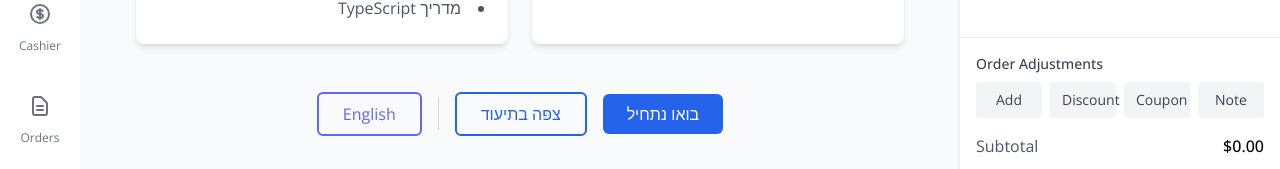
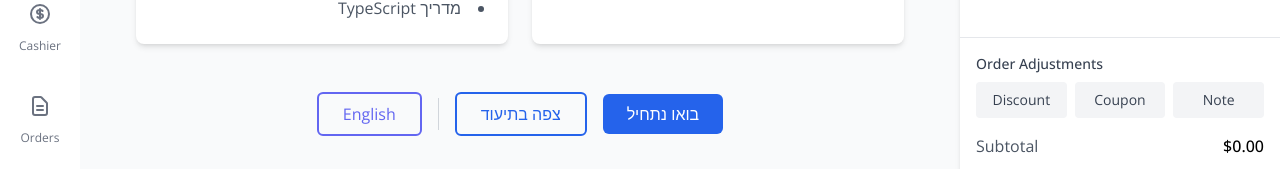
Before and after one commit to HodayaSing/ai-pos, a React (Vite) app in the folder ui/: page /he in a window 1280 px wide. Shown: the part 414-583 px from the top of the page. Built offline with nearby package versions, Linux system fonts and the light colour scheme; what tailwindcss-logical would draw is missing.

Commit message:
Refactor OrderSidebar: remove 'Add' button and adjust layout for Order Adjustments section

```diff
--- a/ui/src/components/OrderSidebar.tsx
+++ b/ui/src/components/OrderSidebar.tsx
@@ -153,15 +153,13 @@ const OrderSidebar: React.FC<OrderSidebarProps> = ({ className = '' }) => {
         {/* Order Adjustments */}
         <div className="mb-4">
           <div className="flex justify-between items-center mb-2">
-            <h3 className="text-sm font-medium text-gray-700">Order Adjustments</h3>
-          </div>
-          <div className="grid grid-cols-4 gap-2 mb-3">
-            <button className="bg-gray-100 hover:bg-gray-200 text-gray-700 py-2 px-3 rounded text-sm transition-colors">
-              Add
-            </button>
-            <button
-              onClick={() => {
-                setTempDiscount(discountAmount.toString());
+           <h3 className="text-sm font-medium text-gray-700">Order Adjustments</h3>
+           </div>
+           {/* Adjusted grid to cols-3 since 'Add' button is removed */}
+           <div className="grid grid-cols-3 gap-2 mb-3">
+             <button
+               onClick={() => {
+                 setTempDiscount(discountAmount.toString());
                 setShowDiscountModal(true);
               }}
               className="bg-gray-100 hover:bg-gray-200 text-gray-700 py-2 px-3 rounded text-sm transition-colors"
```
